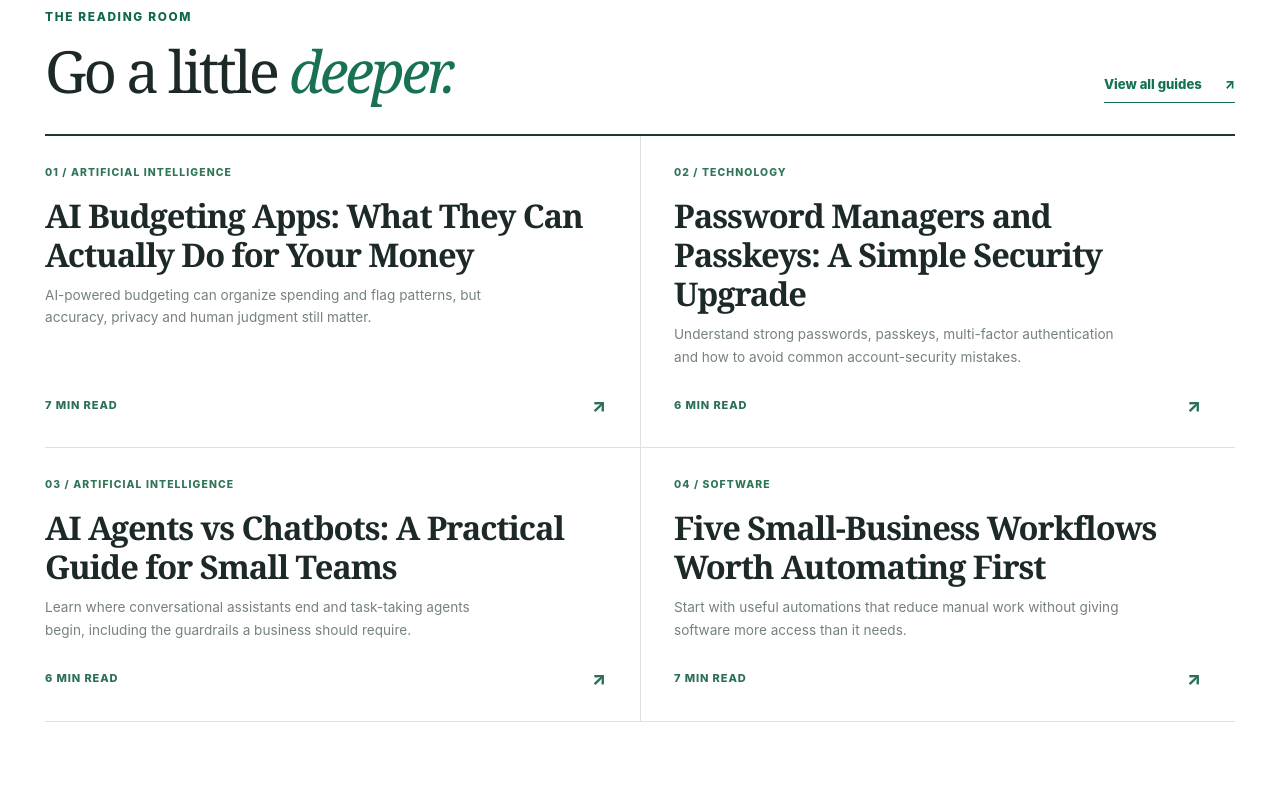
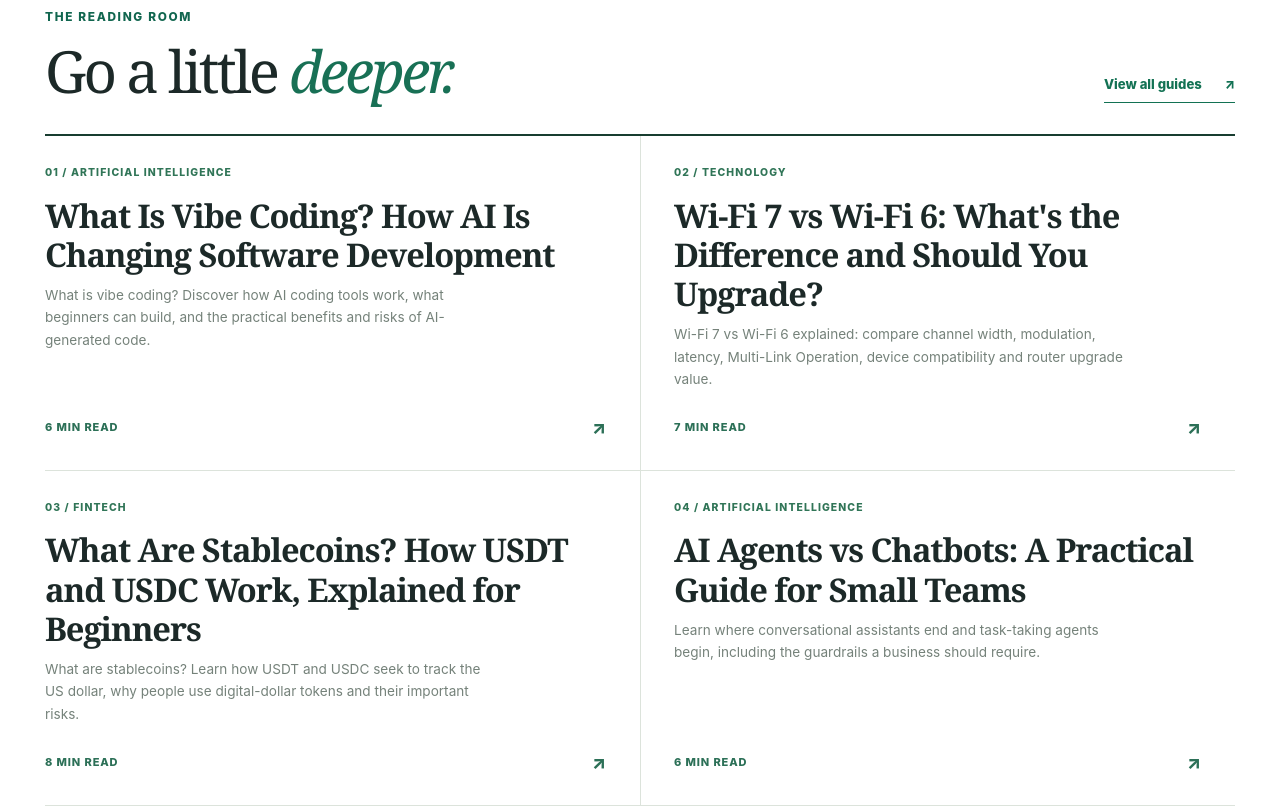
Before and after one commit to samradh4/techmintai, an Astro site: page / in a window 1280 px wide. Shown: the part 3057-3866 px from the top of the page. Built offline with nearby package versions, Linux system fonts and the light colour scheme; Astro itself is replaced by a stand-in of ours; no server answers.

Commit message:
Feature new explainers in homepage reading room

```diff
--- a/src/pages/index.astro
+++ b/src/pages/index.astro
@@ -17,10 +17,10 @@ const stories = [
   find('apr-vs-apy-explained'),
 ];
 const moreGuides = [
-  find('ai-budgeting-apps-guide'),
-  find('password-managers-and-passkeys'),
+  find('what-is-vibe-coding'),
+  find('wifi-7-vs-wifi-6'),
+  find('what-are-stablecoins-usdt-usdc'),
   find('ai-agents-vs-chatbots'),
-  find('automate-small-business-workflows'),
 ];
 const categoryLabel: Record<string,string> = {
   finance: 'Personal Finance', investing: 'Investing', fintech: 'Fintech',
```
